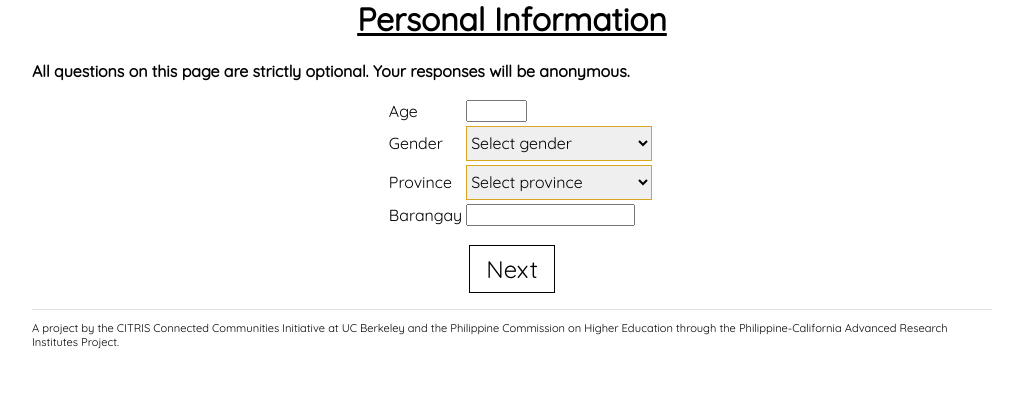
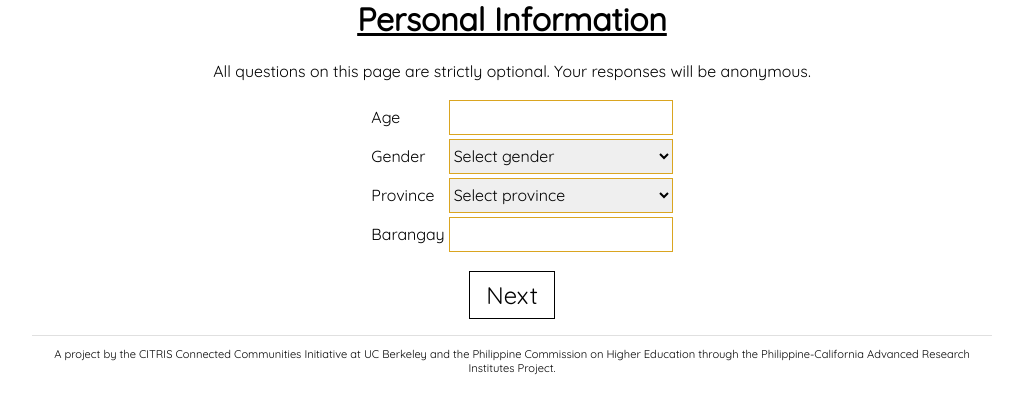
Before and after one commit to BerkeleyAutomation/malasakit, a Django app: template malasakit-django/pcari/templates/personal-information.html in a window 1280 px wide. Shown: the part 238-652 px from the top of the page, without its empty margins (128-1151 px from the left). Run offline with Django 3.2, Linux system fonts and the light colour scheme; the template is opened without the code that fills it, so the values that code supplies are empty.

Commit message:
Merged changes from old sequoia branch

```diff
--- a/malasakit-django/pcari/static/css/main.css
+++ b/malasakit-django/pcari/static/css/main.css
@@ -2,15 +2,6 @@
 
 * {
   font-family: 'Quicksand', sans-serif;
-}
-
-select {
-    width: 110%;
-    height: 35px;
-    overflow: hidden;
-    background: solid white;
-    border: 1px solid goldenrod;
-    font-size: medium;
 }
 
 .leftlabel, .rightlabel {
@@ -27,6 +18,15 @@ select {
 
 .rightlabel {
     text-align: left;
+}
+
+input[type=number], input[type=text-field], select {
+    width: 110%;
+    height: 35px;
+    overflow: hidden;
+    background: solid white;
+    border: 1px solid goldenrod;
+    font-size: medium;
 }
 
 input[type=range] {
@@ -181,6 +181,13 @@ hr {
   padding-right: 0.5rem;
 }
 
+.page-specific-content {
+  max-width: 960px;
+  margin: 0 auto;
+  padding-left: 7.5rem;
+  padding-right: 7.5rem;
+}
+
 table {
   margin: 0 auto;
 }
@@ -188,6 +195,9 @@ table {
 .comment {
   width: 90%;
   height: 10rem;
+  border: 1px solid goldenrod;
+  resize: none;
+  font-size: medium;
 }
 
 body {
--- a/malasakit-django/pcari/templates/base.html
+++ b/malasakit-django/pcari/templates/base.html
@@ -2,7 +2,6 @@
 {% load static %}
 {% get_current_language as language_code %}
 
-<!DOCTYPE html>
 <html lang="{{ language_code }}">
   <head>
     <meta charset="UTF-8">
@@ -31,20 +30,30 @@
         </ul>
       </div>
     </nav>
+    <page-specific-content>
+      <div class="page-specific-content">
         <header>
-      <div class="container">
           <h1 id="main-heading">{% block main-heading %}Malasakit{% endblock %}</h1>
-      </div>
         </header>
+        <page-summary>
+          <center>
+            <p id="page-summary">
+              {% block page-summary %}
+                  {% blocktrans trimmed %}
+                  {% endblocktrans %}
+              {% endblock %}
+          </center>
+        </page-summary>
         <main>
-      <div class="container">
           {% block content %}
           {% endblock %}
+        </main>
       </div>
-    </main>
+    </page-specific-content>
     <footer>
       <div class="container">
         <hr>
+          <center>
           <p id="footnote">
             {% block footnote %}
               {% blocktrans trimmed %}
@@ -52,7 +61,8 @@
                 UC Berkeley and the Philippine Commission on Higher Education
                 through the Philippine-California Advanced Research Institutes Project.
               {% endblocktrans %}
-          {% endblock footnote %}
+            {% endblock %}
+          </center>
         </div>
       </div>
     </footer>
--- a/malasakit-django/pcari/templates/personal-information.html
+++ b/malasakit-django/pcari/templates/personal-information.html
@@ -47,13 +47,14 @@
 {% block title %}{% trans 'Personal Information' %}{% endblock %}
 {% block main-heading %}{% trans 'Personal Information' %}{% endblock %}
 
+{% block page-summary %}
+  {% blocktrans trimmed %}
+    All questions on this page are strictly optional.
+    Your responses will be anonymous.
+  {% endblocktrans %}
+{% endblock %}
+
 {% block content %}
-  <p id="privacy-notice">
-    {% blocktrans trimmed %}
-      All questions on this page are strictly optional.
-      Your responses will be anonymous.
-    {% endblocktrans %}
-  </p>
   <table>
     <tr>
       <td>{% trans 'Age' %}</td>
@@ -73,7 +74,7 @@
       <td>{% trans 'Province' %}</td>
       <td>
         <select id="province">
-          <option value="" selected>{% trans 'Select province' %}</option>
+          <option selected>{% trans 'Select province' %}</option>
           {% for code, name in province_names %}
             <option value="{{ code }}">{{ name }}</option>
           {% endfor %}
@@ -82,10 +83,10 @@
     </tr>
     <tr>
       <td>{% trans 'Barangay' %}</td>
-      <td><input id="barangay"></td>
+      <td><input id="barangay" type="text-field"></td>
     </tr>
   </table>
   <div id="next" class="nav-button">
-    <a href="{% url 'pcari:quantitative-questions' %}">{% trans 'Next' %}</a>
+    <a href="{% url 'pcari:end' %}">{% trans 'Next' %}</a>
   </div>
 {% endblock %}
--- a/malasakit-django/pcari/templates/qualitative-questions.html
+++ b/malasakit-django/pcari/templates/qualitative-questions.html
@@ -47,11 +47,13 @@
     {% for qid, prompt in questions %}
       <li>
         <p class="prompt">{{ prompt }}</p>
-        <textarea id="comment-{{ qid }}" class="comment"></textarea>
+        <center>
+          <textarea class="comment"></textarea>
+        </center>
       </li>
     {% endfor %}
   </ol>
   <div class="nav-button">
-    <a href="{% url 'pcari:end' %}">{% trans 'Next' %}</a>
+    <a href="{% url 'pcari:personal-information' %}">{% trans 'Next' %}</a>
   </div>
 {% endblock %}
--- a/malasakit-django/pcari/templates/quantitative-questions.html
+++ b/malasakit-django/pcari/templates/quantitative-questions.html
@@ -51,12 +51,12 @@
       <li>
         <p class="prompt">{% trans prompt %}</p>
         <span class="leftlabel">{% trans left_text %}</span>
-        <input id="rating-{{ qid }}" type="range" value="5" min="1" max="10">
+        <input name="{{ qid }}" type="range" value="0" min="0" max="9">
         <span class="rightlabel">{% trans right_text %}</span>
       </li>
     {% endfor %}
   </ol>
   <div class="nav-button">
-    <a href="{% url 'pcari:response-histograms' %}">{% trans 'Next' %}</a>
+    <a href="{% url 'pcari:rate-comments' %}">{% trans 'Next' %}</a>
   </div>
 {% endblock %}
```
Also changed, not shown: malasakit-django/pcari/templates/end.html (+4 -3 lines), malasakit-django/pcari/templates/landing.html (+9 -8 lines), malasakit-django/pcari/templates/rate-comments.html (+3 -4 lines), malasakit-django/pcari/templates/response-histograms.html (deleted, +0 -12 lines), malasakit-django/pcari/views.py (+0 -8 lines). Lines whose indentation alone changed are shown as unchanged.
